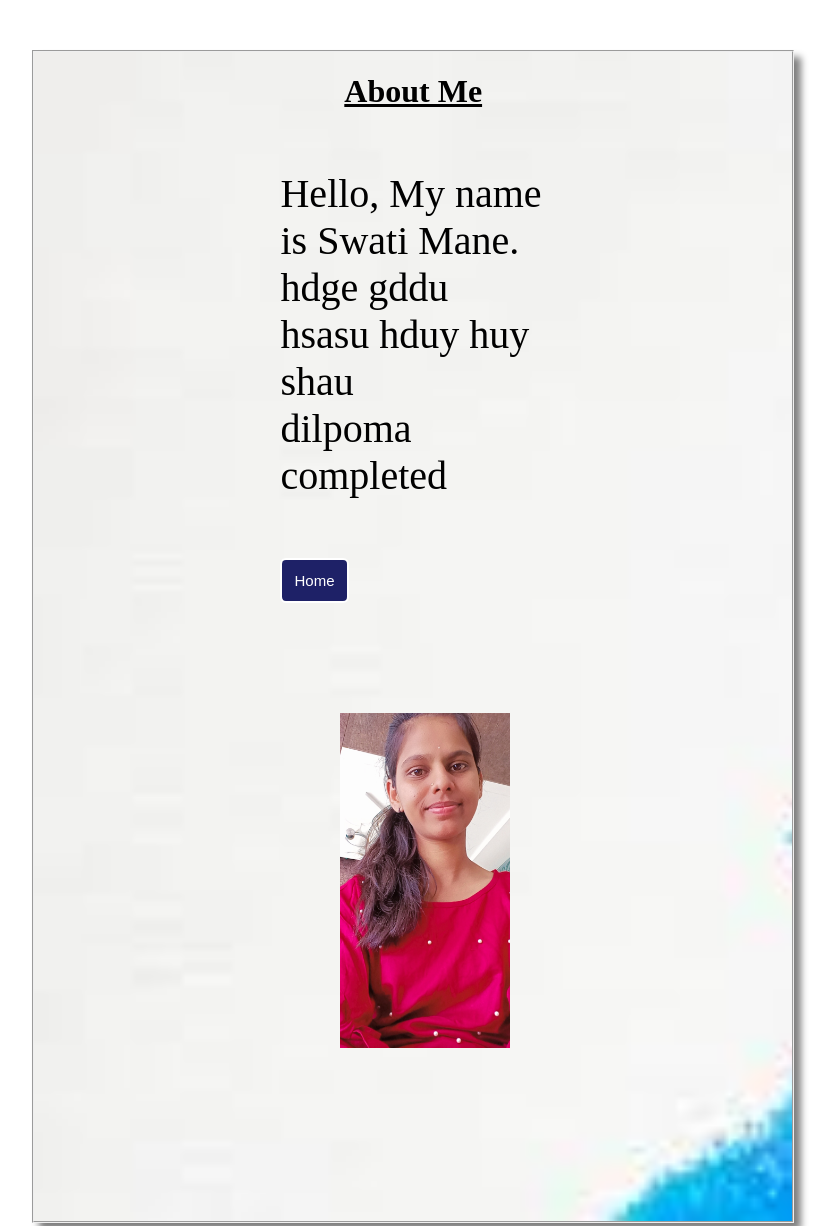
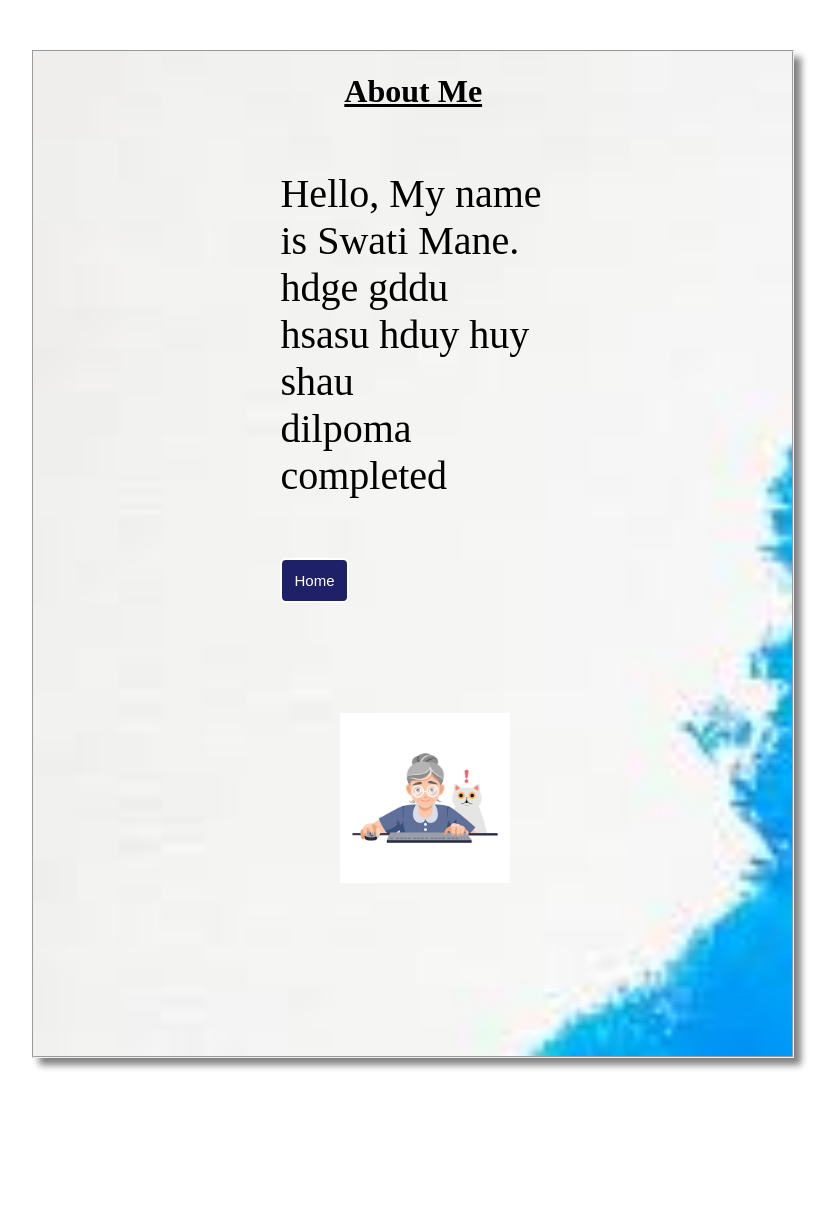
Before and after one commit to Swati1118/myPortfolio, a plain HTML site: page aboutMe.html in a window 1280 px wide. Shown: the top 1226 px of the page, without its empty margins (226-1063 px from the left). After the commit the page ends 1108 px from the top, so only its background shows below. Drawn offline with Linux system fonts and the light colour scheme.

Commit message:
img change

```diff
--- a/aboutMe.html
+++ b/aboutMe.html
@@ -88,7 +88,7 @@
 
                         </div>
                         <div class="rightsection">
-                            <img src="swati.jpg">
+                            <img src="img10.png">
 
                         </div>
 
```
